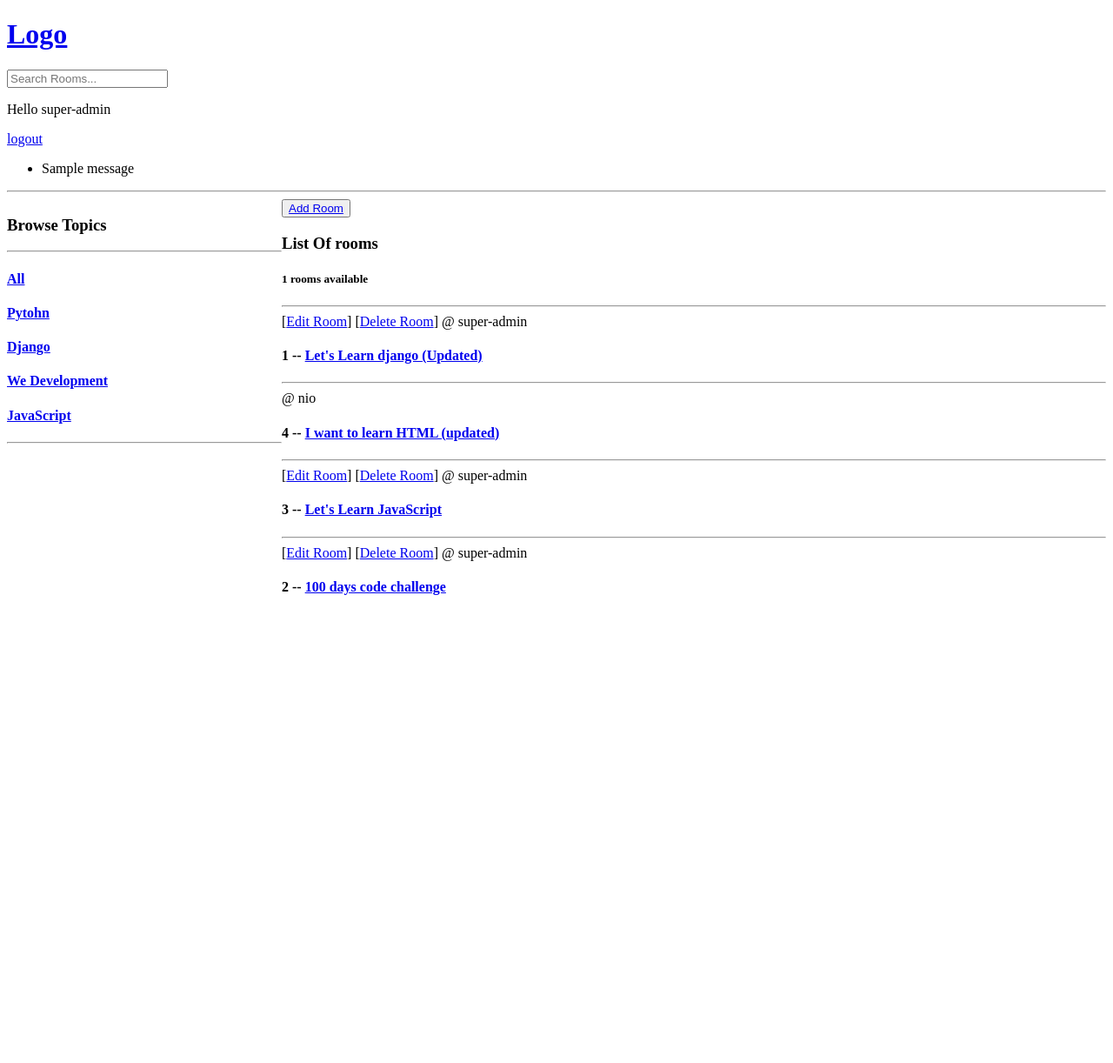
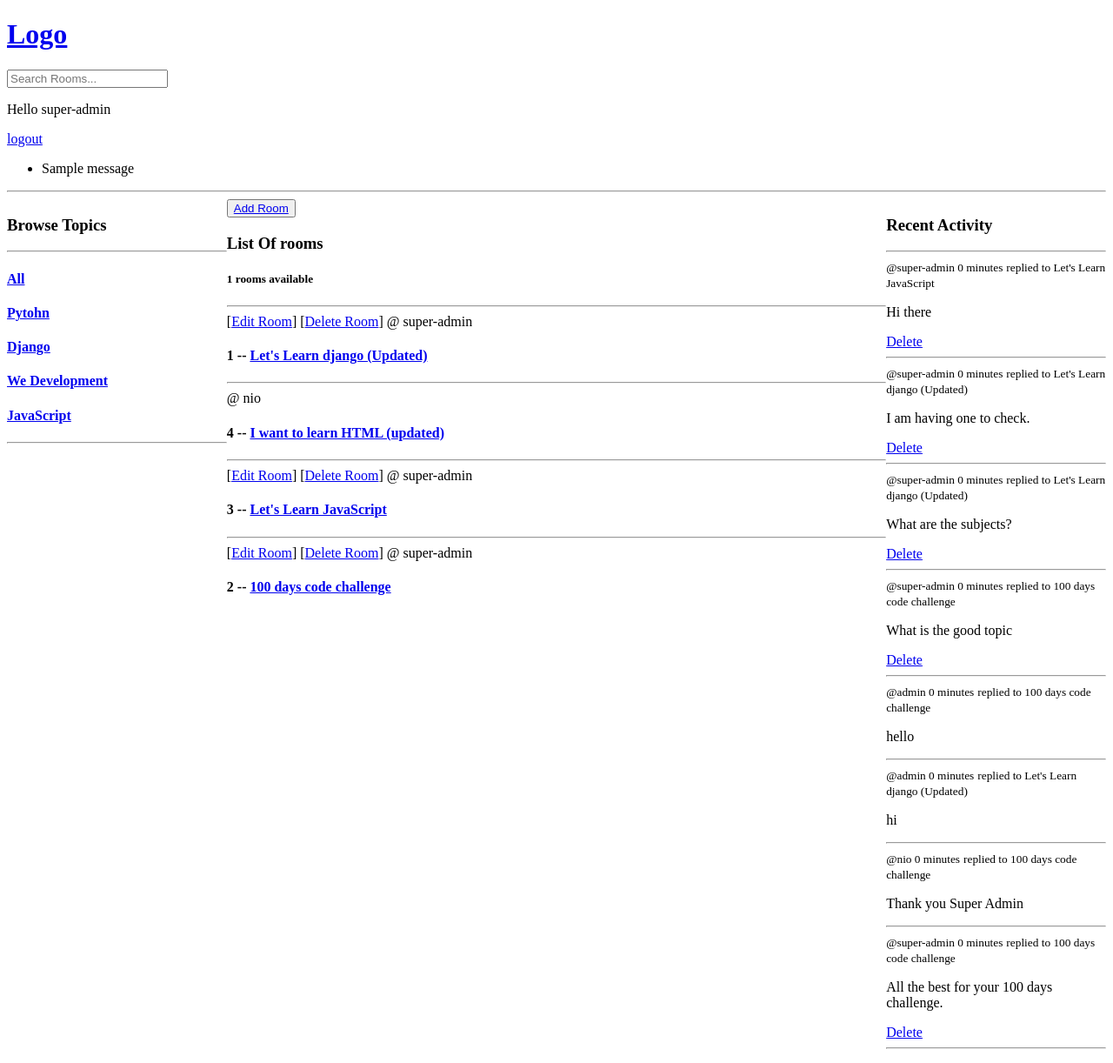
Before and after one commit to bnitish101/DjangoStudyBud, a Django app: template studybud/base/templates/base/home.html in a window 1280 px wide. Shown: the whole page at 87% size. Before the commit the page ends 684 px from the top, so only its background shows below. Run offline with Django 4.2, Linux system fonts and the light colour scheme; a user stored in the database is signed in; data comes from the database, SQL or seed files in the repository; both versions use the stored data as it was after the commit; the template is opened without the code that fills it: values that come from a table or form of the project are taken from there, most other values are stand-ins (such as "Sample title", 1, 10 or a date in 2020); one stand-in notice (Sample message) is shown; parts of the project's set-up code (start-up, migrations or seed data) failed here and were passed over.

Commit message:
fetch all recent acitvity and filter with topic

```diff
--- a/studybud/base/models.py
+++ b/studybud/base/models.py
@@ -31,5 +31,8 @@
     updated = models.DateTimeField(auto_now=True)
     created = models.DateTimeField(auto_now_add=True)
 
+    class Meta:
+        ordering = ['-updated', '-created'] # - means descending order
+
     def __str__(self):
         return self.body[0:50]
--- a/studybud/base/templates/base/home.html
+++ b/studybud/base/templates/base/home.html
@@ -4,7 +4,7 @@
 <style>
     .home-container{
         display: grid;
-        grid-template-columns: 1fr 3fr;
+        grid-template-columns: 1fr 3fr 1fr;
     }
 </style>
 
@@ -35,5 +35,22 @@
             {% endfor %}
         </div>
     </div>
+    <div>
+        <h3>Recent Activity</h3>
+        <hr>
+        {% for message in room_messages %}
+            <div>
+                <small>@{{message.user}} {{message.created|timesince}}</small>
+                <small>replied to {{message.room}}</small>
+
+                <p>{{message}}</p>
+
+                {% if request.user == message.user %}
+                    <a href="{% url 'delete-message' message.id %}">Delete</a>
+                {% endif %}
+            </div>
+            <hr>
+        {% endfor %}
+    </div>
 </div>
 {% endblock content %}
--- a/studybud/base/views.py
+++ b/studybud/base/views.py
@@ -101,10 +101,12 @@
 
     room_count = rooms.count()
 
+    room_messages = Message.objects.filter(Q(room__topic__name__icontains = q)) # parent of parent data fetch [Message table >> Room table >> Topic table]
+
     print('-----------')
     print(rooms)
     print('-----------')
-    context = {'rooms':rooms, 'topics':topics, 'room_count': room_count}
+    context = {'rooms':rooms, 'topics':topics, 'room_count': room_count, 'room_messages':room_messages}
     return render(request, 'base/home.html', context)
 
 def room(request, pk):
```
Also changed, not shown: studybud/db.sqlite3.
